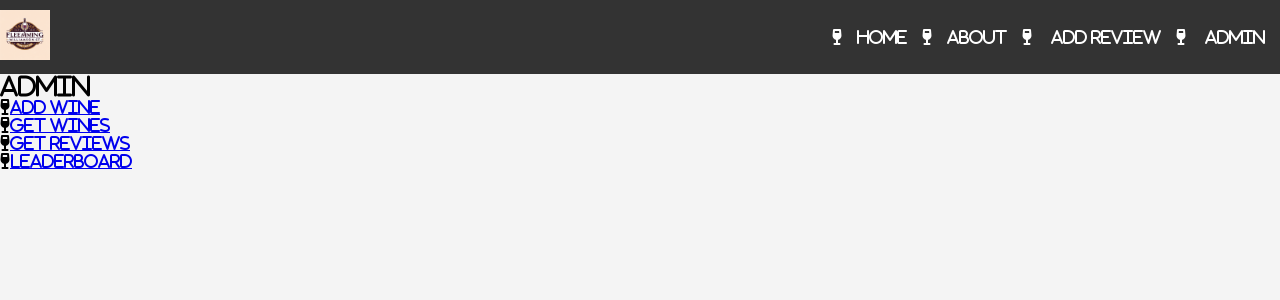
After one commit to handmethemyc/wine_tasting, a Flask app: page /admin in a window 1280 px wide. The commit adds this page. Shown: the top 300 px of the page. Run offline with Flask 3, Linux system fonts and the light colour scheme; some libraries are stand-ins or nearby versions.

Commit message:
adding routes to admin auth

```diff
--- a/models.py
+++ b/models.py
@@ -7,7 +7,6 @@ class Wines(db.Model):
     id = db.Column(db.Integer, primary_key=True)
     guest = db.Column(db.String(50), nullable=False)
     name = db.Column(db.String(50), nullable=False)
-    rating = db.Column(db.Integer, nullable=True)
 
     reviews = db.relationship("Reviews", backref="wine", lazy=True)
 
--- /dev/null
+++ b/project/templates/admin.html
@@ -0,0 +1,17 @@
+{% extends 'base.html' %} {% block content %}
+<h2 class="fa-solid">Admin</h2>
+<ul>
+  <i class="fa-solid fa-wine-glass"
+    ><a href="{{ url_for('wine.add_wine') }}">Add Wine</a></i
+  ><br />
+  <i class="fa-solid fa-wine-glass"
+    ><a href="{{ url_for('wine.get_wines') }}">Get Wines</a></i
+  ><br />
+  <i class="fa-solid fa-wine-glass"
+    ><a href="{{ url_for('wine.get_reviews') }}">Get Reviews</a></i
+  ><br />
+  <i class="fa-solid fa-wine-glass"
+    ><a href="{{ url_for('wine.leaderboard') }}">Leaderboard</a></i
+  ><br />
+</ul>
+{% endblock content %}
--- a/project/templates/base.html
+++ b/project/templates/base.html
@@ -30,21 +30,12 @@
           <i class="fa-solid fa-wine-glass"
             ><a href="{{ url_for('wine.about') }}">About</a></i
           >
-          <i class="fa-solid fa-wine-glass"
-            ><a href="{{ url_for('wine.add_wine') }}">Add Wine</a></i
-          >
-          <i class="fa-solid fa-wine-glass"
-            ><a href="{{ url_for('wine.get_wines') }}">Wines</a></i
-          >
           <i class="fa-solid fa-wine-glass">
             <a href="{{ url_for('wine.add_review', id=1) }}">Add Review</a>
           </i>
-          <i class="fa-solid fa-wine-glass"
-            ><a href="{{ url_for('wine.get_reviews') }}">Get Reviews</a></i
-          >
-          <i class="fa-solid fa-wine-glass"
-            ><a href="{{ url_for('wine.leaderboard') }}">Leaderboard</a></i
-          >
+          <i class="fa-solid fa-wine-glass">
+            <a href="{{ url_for('wine.admin') }}">Admin</a>
+          </i>
         </ul>
       </nav>
     </header>
--- a/project/views.py
+++ b/project/views.py
@@ -5,6 +5,35 @@ import pandas as pd
 
 
 bp = Blueprint("wine", __name__)
+
+from flask import Flask
+from flask_httpauth import HTTPBasicAuth
+
+auth = HTTPBasicAuth()
+
+admin_users = {"admin": "bellabites"}  # Replace with your desired username and password
+
+
+@auth.verify_password
+def verify_password(username, password):
+    print(f"username={username}, passoword={password}")
+    if username in admin_users and admin_users[username] == password:
+        return username
+
+
+@bp.route("/admin")
+@auth.login_required
+def admin():
+    return render_template("admin.html")
+
+
+@auth.error_handler
+def unauthorized():
+    return (
+        "Unauthorized Access",
+        401,
+        {"WWW-Authenticate": 'Basic realm="Login Required"'},
+    )
 
 
 @bp.route("/about")
@@ -91,19 +120,39 @@ def get_reviews():
 
 @bp.route("/leaderboard")
 def leaderboard():
-    df = pd.read_sql_table("reviews", db.engine)
+    reviews = pd.read_sql_table("reviews", db.engine)[["wine_id", "rating"]].rename(
+        columns={"wine_id": "id"}
+    )
+    wines = pd.read_sql_table("wines", db.engine)
 
+    df = wines[["id", "guest", "name"]].merge(reviews, on="id", how="left")
     # Compute average ratings and sort
     leaderboard_df = (
-        df.groupby("wine_id")["rating"]
+        df.groupby(["id", "guest", "name"])["rating"]
         .mean()
         .sort_values(ascending=False)
         .reset_index()
+        .set_index("id")
     )
 
-    # Convert DataFrame to HTML table
-    leaderboard_html = leaderboard_df.to_html(
-        index=False, classes="leaderboard", border=0
+    # Style the DataFrame
+    styled_df = leaderboard_df.style.set_properties(
+        **{
+            "text-align": "left",
+        }
+    ).set_table_styles(
+        [
+            {"selector": "th", "props": [("text-align", "left")]},
+            # Add more styling as needed
+        ]
     )
 
+    # Convert to HTML
+    leaderboard_html = styled_df.to_html()
+
+    # Convert DataFrame to HTML table
+    # leaderboard_html = leaderboard_df.to_html(
+    #     index=False, classes="leaderboard", border=0
+    # )
+
     return render_template("leaderboard.html", leaderboard=leaderboard_html)
```
